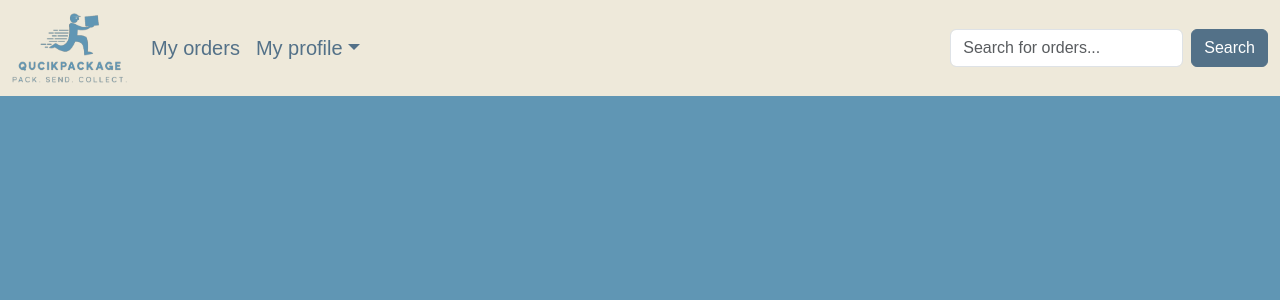
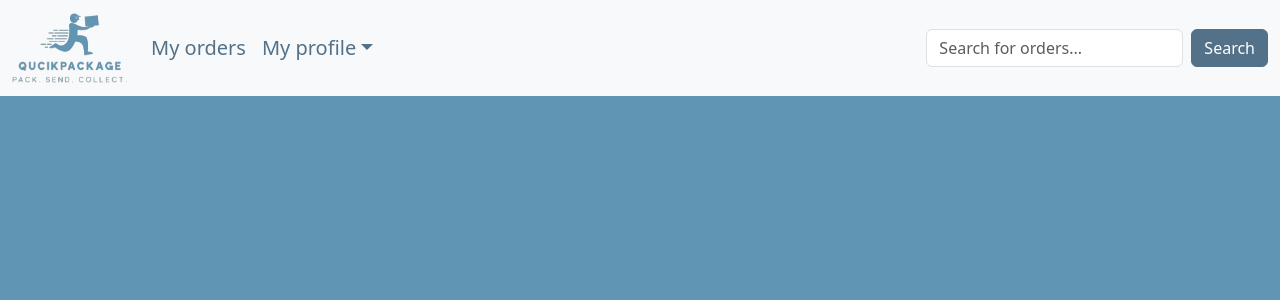
Before and after one commit to AntWalach/On-demand-Delivery-Platform, a React (Create React App) app in the folder frontend/: page /home in a window 1280 px wide. Shown: the top 300 px of the page. Built offline with nearby package versions, Linux system fonts and the light colour scheme.

Commit message:
code refactoring

```diff
--- a/frontend/package.json
+++ b/frontend/package.json
@@ -40,5 +40,9 @@
       "last 1 firefox version",
       "last 1 safari version"
     ]
+  },
+  "devDependencies": {
+    "css-loader": "^6.8.1",
+    "style-loader": "^3.3.3"
   }
 }
--- a/frontend/src/Home.js
+++ b/frontend/src/Home.js
@@ -1,7 +1,6 @@
 import React from 'react'
-import { Image } from 'react-bootstrap';
 import QuickPackLogo from './assets/QuickPackLogo.png'
-
+import './assets/css/customHome.css';
 
 function Home() {
   return (
--- a/frontend/src/Login.js
+++ b/frontend/src/Login.js
@@ -2,6 +2,7 @@ import React, { useState } from "react";
 import { Link, useNavigate } from "react-router-dom";
 import Validation from "./LoginValidation";
 import axios from "axios"
+import './assets/css/customLogin.css';
 
 
 function Login() {
--- a/frontend/src/Signup.js
+++ b/frontend/src/Signup.js
@@ -4,6 +4,7 @@ import Validation from "./SignupValidation";
 import PhoneInput from "react-phone-number-input/input";
 import axios from "axios";
 import Form from "react-bootstrap/Form";
+import './assets/css/customLogin.css';
 
 function Signup() {
 
--- a/frontend/src/StartPage.js
+++ b/frontend/src/StartPage.js
@@ -1,5 +1,6 @@
 import React from 'react'
 import { Link } from 'react-router-dom';
+import './assets/css/customStartPage.css';
 
 function StartPage() {
   return (
--- a/frontend/src/customCSS/customHome.css
+++ b/frontend/src/assets/css/customHome.css
@@ -4,7 +4,7 @@
 
 .custom-navbar-text-color{
     color: #537188 !important;
-    font-size: 20px;
+    font-size: 20px !important;
 }
 
 .custom-navbar-text-color:hover{
@@ -12,15 +12,15 @@
 }
 
 .custom-button-home{
-    background-color: #537188;
-    border-color: #537188;
-    color: white;
+    background-color: #537188 !important;
+    border-color: #537188 !important;
+    color: white !important;
 }
 
 .custom-button-home:hover{
-    background-color: #BDCDD6;
-    border-color: #BDCDD6;
-    color: #537188;
+    background-color: #BDCDD6 !important;
+    border-color: #BDCDD6 !important;
+    color: #537188 !important;
 }
 
 .custom-button-home:active {
--- a/frontend/src/customCSS/customLogin.css
+++ b/frontend/src/assets/css/customLogin.css
@@ -11,15 +11,15 @@
 }
 
 .custom-button-log-in{
-    background-color: #4F6F52;
-    border-color: #4F6F52;
-    color: white;
+    background-color: #4F6F52 !important;
+    border-color: #4F6F52 !important;
+    color: white !important;
   }
 
 .custom-button-log-in:hover{
-    background-color: #739072;
-    border-color: #739072;
-    color: white;
+    background-color: #739072 !important;
+    border-color: #739072 !important;
+    color: white !important;
 }
 
 .custom-button-log-in:active{
--- a/frontend/src/customCSS/customStartPage.css
+++ b/frontend/src/assets/css/customStartPage.css
@@ -1,17 +1,17 @@
 body {
-  background-color: #6096B4;
+  background-color: #6096B4 !important;
   font-family: 'Arial', sans-serif;
 }
 
 .custom-button{
-  background-color: #EEE9DA;
-  border-color: #EEE9DA;
-  color: #93BFCF;
+  background-color: #EEE9DA !important;
+  border-color: #EEE9DA !important;
+  color: #93BFCF !important;
 }
 
 .custom-button:hover{
-  background-color: #BDCDD6;
-  border-color: #BDCDD6;
+  background-color: #BDCDD6 !important;
+  border-color: #BDCDD6 !important;
 }
 
 .custom-button:active{
--- a/frontend/src/index.js
+++ b/frontend/src/index.js
@@ -4,10 +4,6 @@ import App from './App';
 import reportWebVitals from './reportWebVitals';
 import 'bootstrap/dist/css/bootstrap.min.css';
 import 'bootstrap/dist/js/bootstrap.min.js';
-import './customCSS/customStartPage.css';
-import './customCSS/customLogin.css';
-import './customCSS/customHome.css';
-import 'react-icons/bi';
 
 const root = ReactDOM.createRoot(document.getElementById('root'));
 root.render(
```
Also changed, not shown: 1 other file (tests, documents, lock files or other folders).
